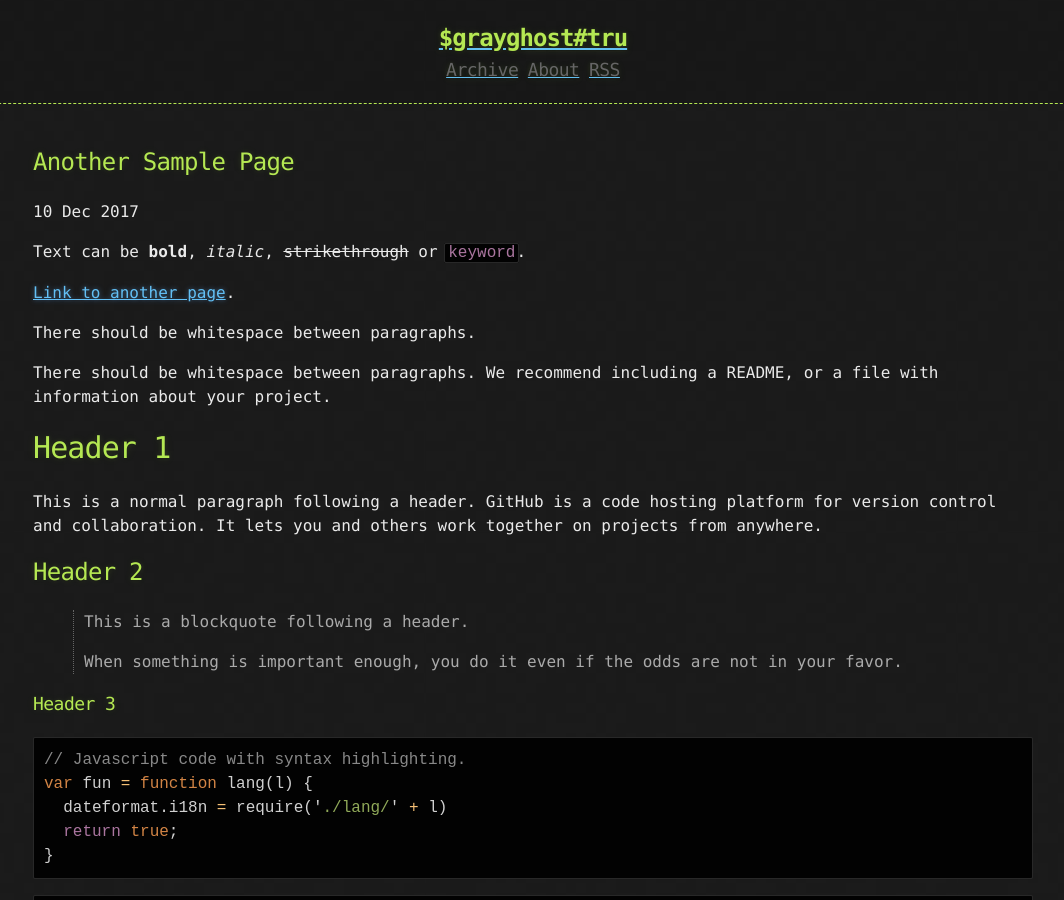
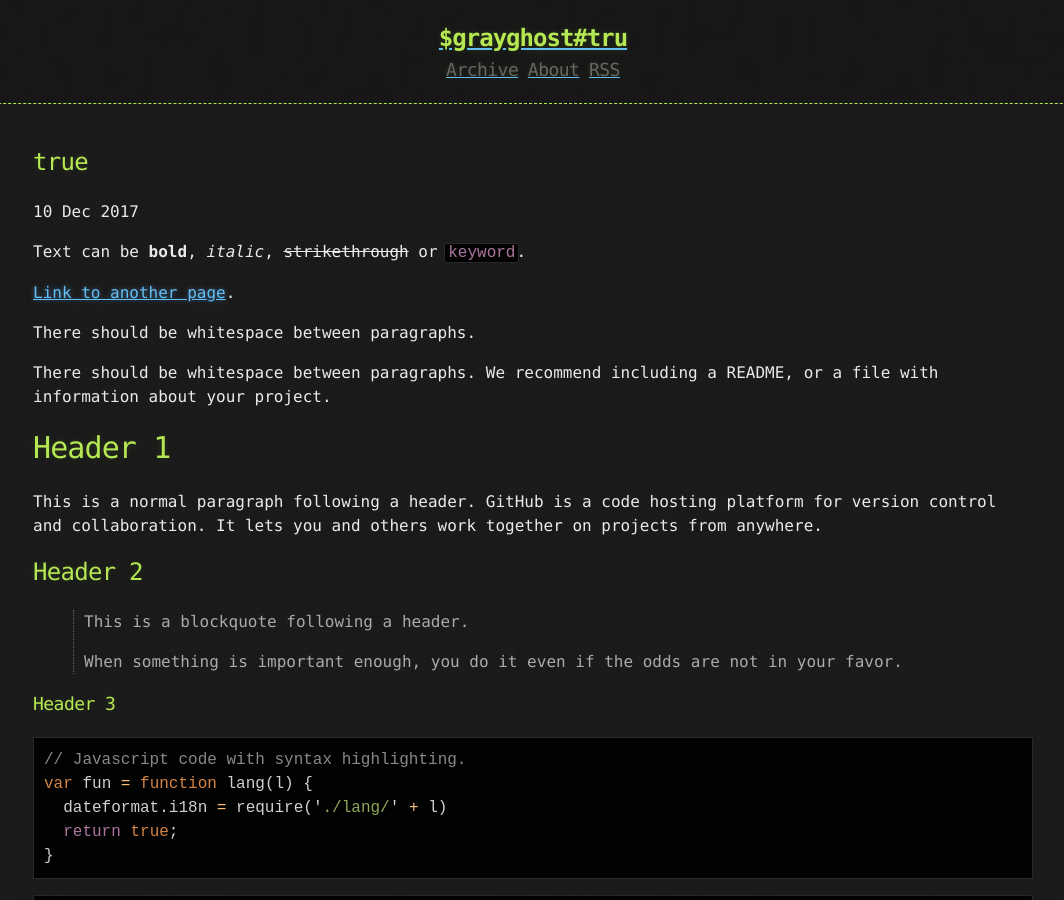
Before and after one commit to stackbit-projects/pink-aspen-9a654, a Jekyll site: the page built from _posts/2017-12-10-Another-Sample-Page.md, in a window 1280 px wide and 900 px high. Shown: the whole window, without its empty margins (107-1171 px from the left). Built offline with Jekyll 4.4.1, drawn with Linux system fonts in a browser that asks for light colours.

Commit message:
2017-12-10-Another-Sample-Page.md: changed

```diff
--- a/_posts/2017-12-10-Another-Sample-Page.md
+++ b/_posts/2017-12-10-Another-Sample-Page.md
@@ -1,5 +1,5 @@
 ---
-title: Another Sample Page
+title: Yes
 published: true
 ---
 
```
